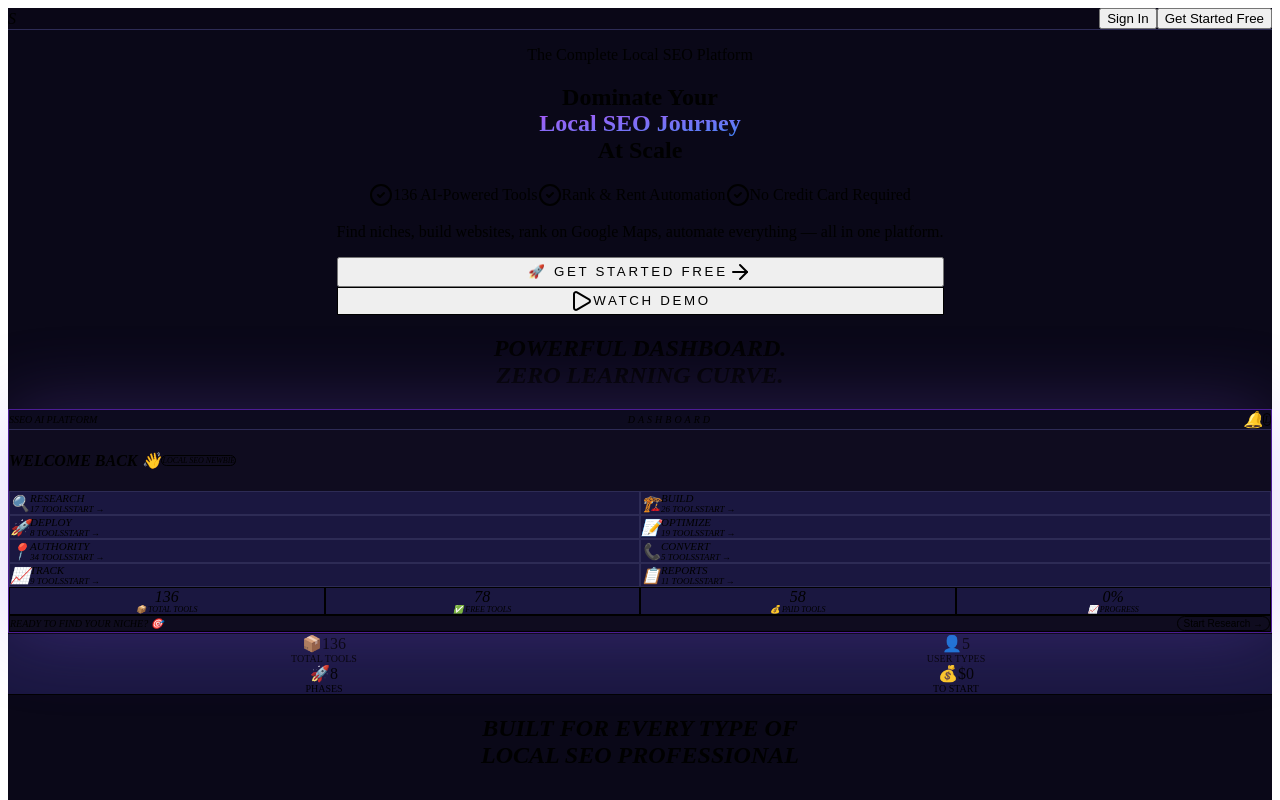
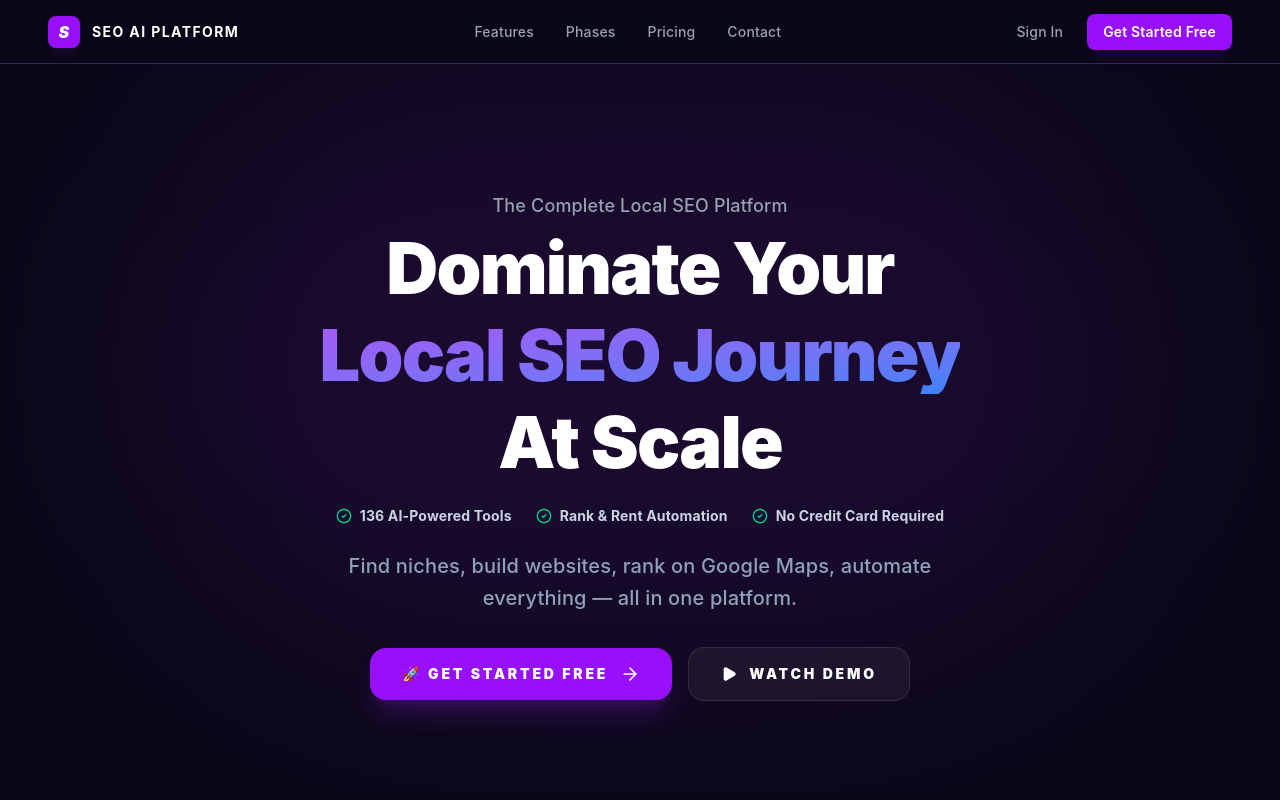
Before and after one commit to morizzogroupllc-alt/seo-ai-platform, a Next.js app: page / in a window 1280 px wide. Shown: the top 800 px of the page. Built offline with nearby package versions, Linux system fonts and the light colour scheme.

Commit message:
Update globals.css

```diff
--- a/src/app/globals.css
+++ b/src/app/globals.css
@@ -1,147 +1,55 @@
-@tailwind base;
-@tailwind components;
-@tailwind utilities;
+@import "tailwindcss";
 
-/* ================================
-   CORE CLASSES - DO NOT REMOVE
-================================ */
-
-.admin-card {
-    background: #1E1E1E;
-    border: 1px solid #333333;
-    border-radius: 16px;
-    transition: transform 0.2s ease,
-        box-shadow 0.2s ease;
+@theme {
+    --font-sans: var(--font-geist-sans);
+    --font-mono: var(--font-geist-mono);
 }
 
-.admin-card:hover {
-    transform: translateY(-2px);
-    box-shadow: 0 8px 32px rgba(0, 0, 0, 0.4);
-    border-color: #444444;
+:root {
+    --background: #0F172A;
+    --foreground: #F1F5F9;
 }
 
-.stat-card-glow {
-    background: #1E1E1E;
-    border: 1px solid #333333;
-    border-radius: 16px;
-    transition: transform 0.2s ease,
-        box-shadow 0.2s ease;
-    position: relative;
-    overflow: hidden;
+@layer base {
+    body {
+        @apply antialiased;
+        background: #0F172A;
+        color: #F1F5F9;
+        font-family: 'Inter', -apple-system,
+            BlinkMacSystemFont, sans-serif;
+        -webkit-font-smoothing: antialiased;
+        letter-spacing: 0.01em;
+    }
 }
 
-.stat-card-glow:hover {
-    transform: translateY(-2px);
-    box-shadow: 0 8px 32px rgba(0, 0, 0, 0.4);
-    border-color: #444444;
+.admin-layout {
+    background: #0F172A;
+    color: #F1F5F9;
+    font-size: 14px;
+    line-height: 1.6;
 }
 
-.sidebar-item {
-    color: #A1A1A1;
-    border-radius: 8px;
-    font-weight: 500;
-    transition: all 0.2s ease;
+::-webkit-scrollbar {
+    width: 8px;
 }
 
-.sidebar-item:hover {
-    background: #2A2A2A;
-    color: #FFFFFF;
+::-webkit-scrollbar-track {
+    background: transparent;
 }
 
-.sidebar-active-glow {
-    background: #2A2A2A !important;
-    color: #FFFFFF !important;
-    border-left: 3px solid #3B82F6;
+::-webkit-scrollbar-thumb {
+    background: #30302e;
+    border-radius: 10px;
 }
 
-.sidebar-active-glow * {
-    color: #FFFFFF !important;
-}
-
-.security-badge {
-    background: #1A0000 !important;
-    border: 1px solid rgba(239, 68, 68, 0.25) !important;
-    border-radius: 12px !important;
-}
-
-.security-title {
-    color: #FCA5A5 !important;
-}
-
-.security-sub {
-    color: rgba(239, 68, 68, 0.5) !important;
-}
-
-.quick-action-btn {
-    background: #1E1E1E;
-    border: 1px solid #333333;
-    border-radius: 10px;
-    transition: all 0.2s ease;
-}
-
-.quick-action-btn:hover {
-    background: #2A2A2A;
-    border-color: #3B82F6;
-    transform: translateY(-1px);
-}
-
-.inner-box {
-    background: #2A2A2A;
-    border: 1px solid #333333;
-    border-radius: 8px;
-}
-
-.system-row {
-    background: #2A2A2A;
-    border: 1px solid #333333;
-    border-radius: 8px;
-}
-
-.verified-glow {
-    filter: drop-shadow(0 0 4px rgba(16, 185, 129, 0.5));
-}
-
-.animate-slideInLeft {
-    animation: slideInLeft 0.3s ease forwards;
-}
-
-.animate-slideInUp {
-    animation: slideInUp 0.4s ease forwards;
-    opacity: 0;
-}
-
-.animate-fadeIn {
-    animation: fadeIn 0.3s ease forwards;
-}
-
-.animate-scaleIn {
-    animation: scaleIn 0.25s ease forwards;
-}
-
-.delay-100 {
-    animation-delay: 0.1s;
-}
-
-.delay-200 {
-    animation-delay: 0.2s;
-}
-
-.delay-300 {
-    animation-delay: 0.3s;
-}
-
-.delay-400 {
-    animation-delay: 0.4s;
-}
-
-.delay-500 {
-    animation-delay: 0.5s;
+::-webkit-scrollbar-thumb:hover {
+    background: #4b487e;
 }
 
 @keyframes slideInLeft {
     from {
         opacity: 0;
-        transform: translateX(-16px);
+        transform: translateX(-20px);
     }
 
     to {
@@ -153,7 +61,7 @@
 @keyframes slideInUp {
     from {
         opacity: 0;
-        transform: translateY(16px);
+        transform: translateY(20px);
     }
 
     to {
@@ -175,7 +83,7 @@
 @keyframes scaleIn {
     from {
         opacity: 0;
-        transform: scale(0.96);
+        transform: scale(0.95);
     }
 
     to {
@@ -184,20 +92,235 @@
     }
 }
 
-::-webkit-scrollbar {
-    width: 5px;
-    height: 5px;
+@keyframes pulse-glow {
+
+    0%,
+    100% {
+        box-shadow: 0 0 0 0 rgba(124, 58, 237, 0);
+    }
+
+    50% {
+        box-shadow: 0 0 20px 4px rgba(124, 58, 237, 0.3);
+    }
 }
 
-::-webkit-scrollbar-track {
-    background: #121212;
+.animate-slideInLeft {
+    animation: slideInLeft 0.4s ease forwards;
 }
 
-::-webkit-scrollbar-thumb {
-    background: #333333;
-    border-radius: 3px;
+.animate-slideInUp {
+    animation: slideInUp 0.4s ease forwards;
 }
 
-::-webkit-scrollbar-thumb:hover {
-    background: #444444;
+.animate-fadeIn {
+    animation: fadeIn 0.3s ease forwards;
 }
+
+.animate-scaleIn {
+    animation: scaleIn 0.3s ease forwards;
+}
+
+.animate-pulse-glow {
+    animation: pulse-glow 2s infinite;
+}
+
+.delay-75 {
+    animation-delay: 75ms;
+}
+
+.delay-100 {
+    animation-delay: 100ms;
+}
+
+.delay-150 {
+    animation-delay: 150ms;
+}
+
+.delay-200 {
+    animation-delay: 200ms;
+}
+
+.delay-300 {
+    animation-delay: 300ms;
+}
+
+.delay-400 {
+    animation-delay: 400ms;
+}
+
+.admin-card,
+.stat-card-glow {
+    background: #1E293B;
+    border: 1px solid rgba(255, 255, 255, 0.06);
+    transition: all 0.3s ease;
+}
+
+.admin-card:hover,
+.stat-card-glow:hover {
+    border-color: rgba(99, 102, 241, 0.4);
+    box-shadow: 0 0 0 1px rgba(99, 102, 241, 0.2),
+        0 4px 24px rgba(0, 0, 0, 0.4);
+    transform: translateY(-2px);
+}
+
+.sidebar-item {
+    color: #94A3B8;
+    border-radius: 8px;
+}
+
+.sidebar-item:hover {
+    background: rgba(255, 255, 255, 0.05);
+    color: #F1F5F9;
+}
+
+.sidebar-active-glow {
+    background: #6366F1 !important;
+    color: #FFFFFF !important;
+    box-shadow: 0 4px 14px rgba(99, 102, 241, 0.35) !important;
+}
+
+.sidebar-active-glow * {
+    color: #FFFFFF !important;
+}
+
+.verified-glow {
+    filter: drop-shadow(0 0 6px rgba(34, 197, 94, 0.8));
+}
+
+.system-row,
+.service-row {
+    background: #162032;
+    border: 1px solid rgba(255, 255, 255, 0.04);
+}
+
+.quick-action-btn {
+    background: #1E293B;
+    border: 1px solid rgba(255, 255, 255, 0.06);
+    color: #94A3B8;
+}
+
+.quick-action-btn:hover {
+    background: #243347;
+    border-color: rgba(99, 102, 241, 0.4);
+    color: #F1F5F9;
+}
+
+.security-badge {
+    background: #1A0000 !important;
+    border: 1px solid rgba(239, 68, 68, 0.25) !important;
+    border-radius: 12px !important;
+}
+
+.security-title {
+    color: #FCA5A5 !important;
+}
+
+.security-sub {
+    color: rgba(239, 68, 68, 0.5) !important;
+}
+
+table {
+    background: #1E293B;
+}
+
+thead tr {
+    background: #162032;
+}
+
+th {
+    color: #64748B !important;
+    font-size: 11px !important;
+    letter-spacing: 0.08em !important;
+    text-transform: uppercase !important;
+    border-bottom: 1px solid rgba(255, 255, 255, 0.06) !important;
+}
+
+tbody tr {
+    border-bottom: 1px solid rgba(255, 255, 255, 0.04);
+}
+
+tbody tr:hover {
+    background: #1E3A5F !important;
+}
+
+td {
+    color: #CBD5E1 !important;
+}
+
+input,
+select,
+textarea {
+    background: #0F172A !important;
+    border: 1px solid rgba(255, 255, 255, 0.08) !important;
+    color: #F1F5F9 !important;
+    border-radius: 8px !important;
+}
+
+input:focus,
+select:focus,
+textarea:focus {
+    border-color: #6366F1 !important;
+    box-shadow: 0 0 0 3px rgba(99, 102, 241, 0.15) !important;
+    outline: none !important;
+}
+
+.light-mode .admin-layout,
+.light-mode main {
+    background: #F0F4FF !important;
+}
+
+.light-mode .admin-sidebar {
+    background: #FFFFFF !important;
+    border-right: 1px solid #DDD6FE !important;
+}
+
+.light-mode .admin-topbar {
+    background: #FFFFFF !important;
+    border-bottom: 1px solid #DDD6FE !important;
+}
+
+.light-mode .admin-card,
+.light-mode .stat-card-glow {
+    background: #FFFFFF !important;
+    border-color: #DDD6FE !important;
+    box-shadow: 0 2px 12px rgba(109, 40, 217, 0.08) !important;
+}
+
+.light-mode .admin-card:hover {
+    border-color: #7C3AED !important;
+    box-shadow: 0 8px 24px rgba(109, 40, 217, 0.15) !important;
+}
+
+.light-mode table {
+    background: white !important;
+}
+
+.light-mode thead {
+    background: #F5F3FF !important;
+}
+
+.light-mode th {
+    color: #7C3AED !important;
+    border-bottom: 2px solid #DDD6FE !important;
+}
+
+.light-mode td {
+    color: #374151 !important;
+    border-bottom: 1px solid #F3F4F6 !important;
+}
+
+.light-mode tbody tr:hover {
+    background: #FAF5FF !important;
+}
+
+.light-mode input,
+.light-mode select {
+    background: #FAFAFA !important;
+    border-color: #DDD6FE !important;
+    color: #1E1B4B !important;
+}
+
+.light-mode .security-badge {
+    background: #1A0000 !important;
+    border-color: #7F1D1D !important;
+}
```
